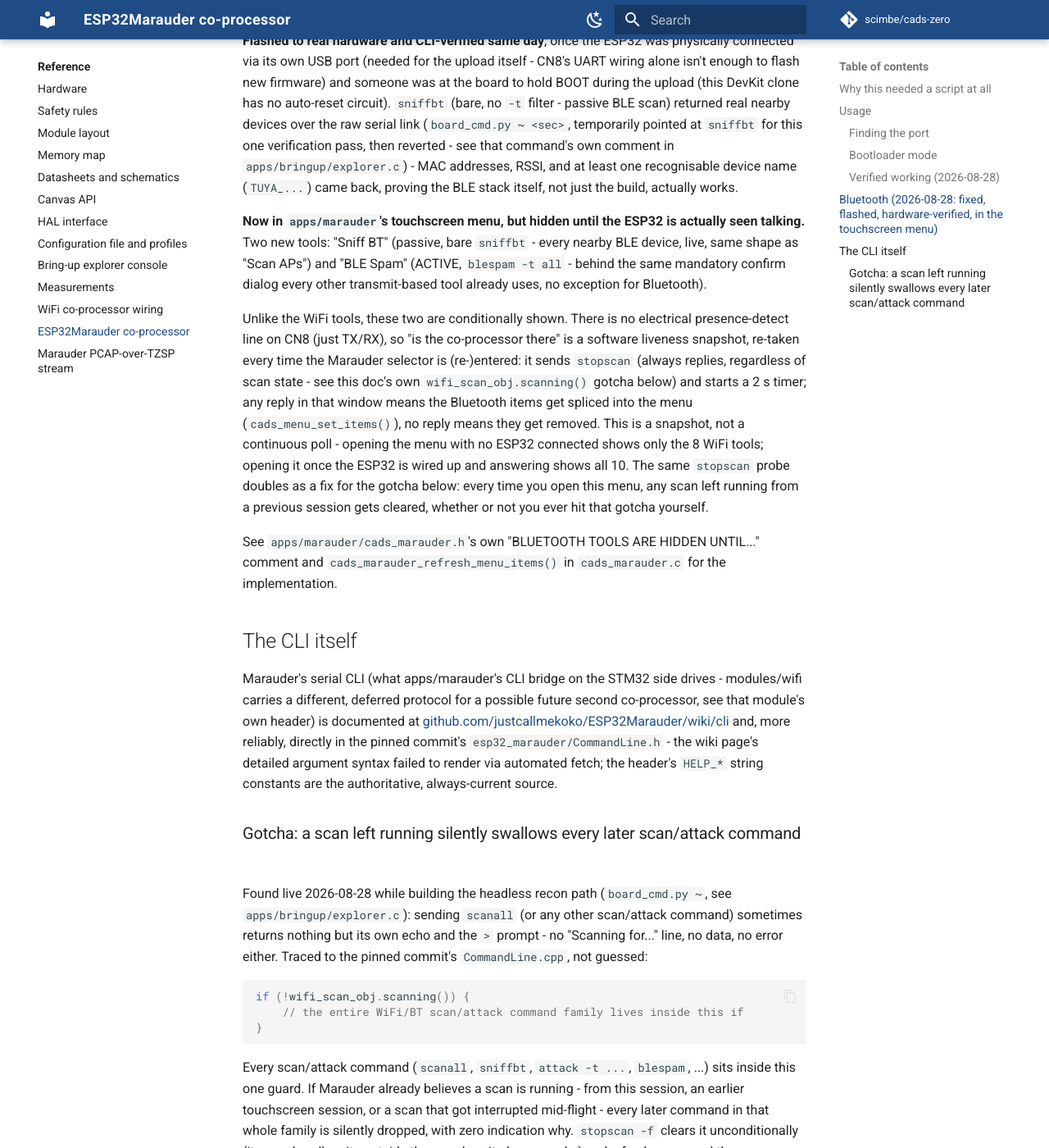
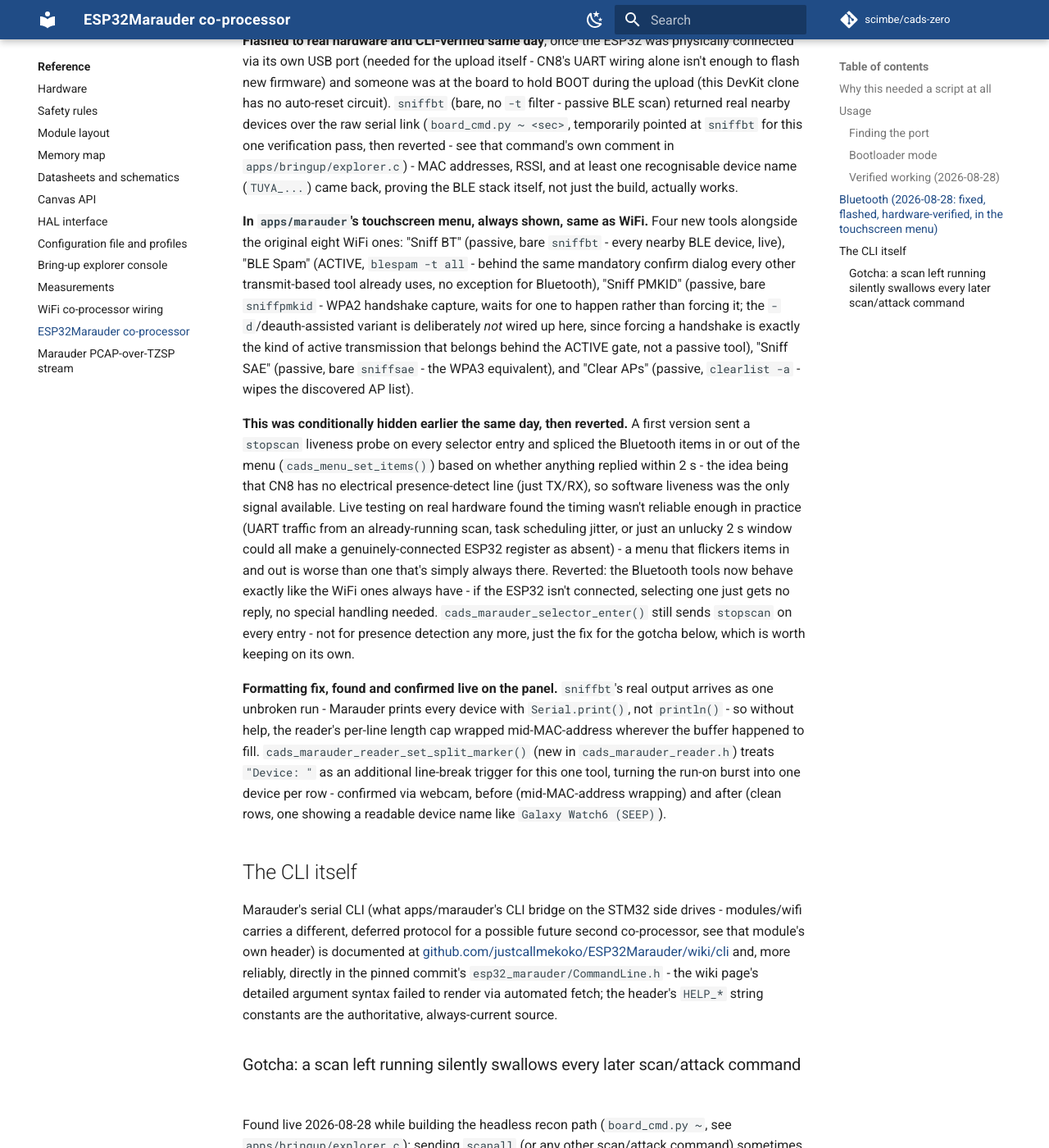
Before and after one commit to scimbe/cads-zero-firmware, an MkDocs documentation site: the page built from docs/reference/marauder-coprocessor.md, in a window 1280 px wide and 1400 px high, scrolled down 2961 px. Shown: the whole window at 82% size. Built offline with MkDocs 1.6.1 and Material for MkDocs 9.7.7, drawn with Linux system fonts in a browser that asks for light colours; comment, search, counter and statistics services are not loaded.

Commit message:
docs: document headless key injection and the revised Bluetooth toolset
- docs/reference/explorer-console.md: 'd' command's exit-on-any-byte rule
  now explicit (it's what caused most of a real, repeated "touch stopped
  working" investigation this session before the actual cause was found),
  plus a new "Driving the GUI headlessly" section for scripts/board_key.py.
- docs/how-to/debug.md: cross-reference from the existing explorer-console
  probe section.
- docs/reference/marauder-coprocessor.md: Bluetooth section updated for
  the always-shown revision (the dynamic show/hide tried earlier the same
  day was reverted after live testing showed it wasn't reliable), the new
  Sniff PMKID/Sniff SAE/Clear APs tools, and the Sniff BT line-formatting
  fix - all confirmed via webcam captures, not just described.

Co-Authored-By: Claude Sonnet 5 <noreply@anthropic.com>
Claude-Session: https://claude.ai/code/session_01N1qAb9bASKrktxWFbJ8cC4

```diff
--- a/docs/reference/marauder-coprocessor.md
+++ b/docs/reference/marauder-coprocessor.md
@@ -139,29 +139,43 @@ verification pass, then reverted - see that command's own comment in
 recognisable device name (`TUYA_...`) came back, proving the BLE stack
 itself, not just the build, actually works.
 
-**Now in `apps/marauder`'s touchscreen menu, but hidden until the ESP32 is
-actually seen talking.** Two new tools: "Sniff BT" (passive, bare `sniffbt`
-- every nearby BLE device, live, same shape as "Scan APs") and "BLE Spam"
-(ACTIVE, `blespam -t all` - behind the same mandatory confirm dialog every
-other transmit-based tool already uses, no exception for Bluetooth).
+**In `apps/marauder`'s touchscreen menu, always shown, same as WiFi.** Four
+new tools alongside the original eight WiFi ones: "Sniff BT" (passive, bare
+`sniffbt` - every nearby BLE device, live), "BLE Spam" (ACTIVE, `blespam -t
+all` - behind the same mandatory confirm dialog every other transmit-based
+tool already uses, no exception for Bluetooth), "Sniff PMKID" (passive,
+bare `sniffpmkid` - WPA2 handshake capture, waits for one to happen rather
+than forcing it; the `-d`/deauth-assisted variant is deliberately *not*
+wired up here, since forcing a handshake is exactly the kind of active
+transmission that belongs behind the ACTIVE gate, not a passive tool),
+"Sniff SAE" (passive, bare `sniffsae` - the WPA3 equivalent), and "Clear
+APs" (passive, `clearlist -a` - wipes the discovered AP list).
 
-Unlike the WiFi tools, these two are conditionally shown. There is no
-electrical presence-detect line on CN8 (just TX/RX), so "is the
-co-processor there" is a software liveness snapshot, re-taken every time
-the Marauder selector is (re-)entered: it sends `stopscan` (always replies,
-regardless of scan state - see this doc's own `wifi_scan_obj.scanning()`
-gotcha below) and starts a 2 s timer; any reply in that window means the
-Bluetooth items get spliced into the menu (`cads_menu_set_items()`), no
-reply means they get removed. This is a snapshot, not a continuous poll -
-opening the menu with no ESP32 connected shows only the 8 WiFi tools;
-opening it once the ESP32 is wired up and answering shows all 10. The same
-`stopscan` probe doubles as a fix for the gotcha below: every time you open
-this menu, any scan left running from a previous session gets cleared,
-whether or not you ever hit that gotcha yourself.
+**This was conditionally hidden earlier the same day, then reverted.** A
+first version sent a `stopscan` liveness probe on every selector entry and
+spliced the Bluetooth items in or out of the menu (`cads_menu_set_items()`)
+based on whether anything replied within 2 s - the idea being that CN8 has
+no electrical presence-detect line (just TX/RX), so software liveness was
+the only signal available. Live testing on real hardware found the timing
+wasn't reliable enough in practice (UART traffic from an already-running
+scan, task scheduling jitter, or just an unlucky 2 s window could all make
+a genuinely-connected ESP32 register as absent) - a menu that flickers
+items in and out is worse than one that's simply always there. Reverted:
+the Bluetooth tools now behave exactly like the WiFi ones always have - if
+the ESP32 isn't connected, selecting one just gets no reply, no special
+handling needed. `cads_marauder_selector_enter()` still sends `stopscan` on
+every entry - not for presence detection any more, just the fix for the
+gotcha below, which is worth keeping on its own.
 
-See `apps/marauder/cads_marauder.h`'s own "BLUETOOTH TOOLS ARE HIDDEN
-UNTIL..." comment and `cads_marauder_refresh_menu_items()` in
-`cads_marauder.c` for the implementation.
+**Formatting fix, found and confirmed live on the panel.** `sniffbt`'s real
+output arrives as one unbroken run - Marauder prints every device with
+`Serial.print()`, not `println()` - so without help, the reader's per-line
+length cap wrapped mid-MAC-address wherever the buffer happened to fill.
+`cads_marauder_reader_set_split_marker()` (new in `cads_marauder_reader.h`)
+treats `"Device: "` as an additional line-break trigger for this one tool,
+turning the run-on burst into one device per row - confirmed via webcam,
+before (mid-MAC-address wrapping) and after (clean rows, one showing a
+readable device name like `Galaxy Watch6 (SEEP)`).
 
 ## The CLI itself
 
```
Also changed, not shown: docs/how-to/debug.md (+7 -0 lines), docs/reference/explorer-console.md (+30 -1 lines).
